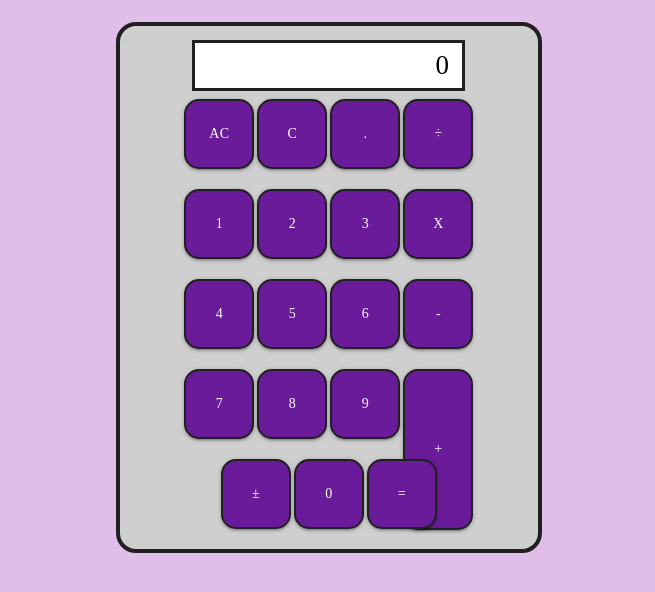
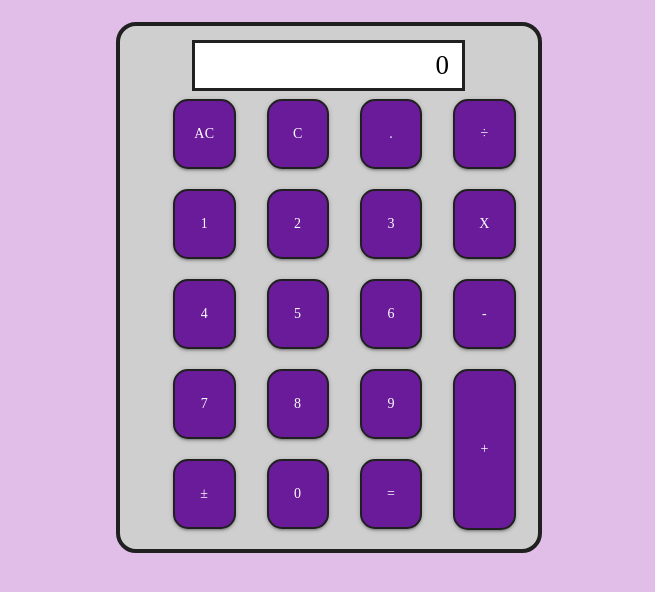
Before and after one commit to kevintrogers/javascript-calculator, a plain HTML site: page index.html in a window 1280 px wide. Shown: the part 114-706 px from the top of the page, without its empty margins (311-966 px from the left). Drawn offline with nearby package versions, Linux system fonts and the light colour scheme; a web font is replaced by a local one.

Commit message:
added grid to buttons

```diff
--- a/index.html
+++ b/index.html
@@ -27,36 +27,36 @@
   <div class='display-frame center'>
     <input id='display' class='center' name='display' value='0'>
   </div>
-  <div class='row center'>
-    <input class='btn imm-op' type='button' value='AC'>
-    <input class='btn imm-op' type='button' value='C'>
-    <input class='btn imm-op' type='button' value='.'>
-    <button class='btn operation' type='button' value='/'>&#247;</button>
+  <div class='col s12  row'>
+    <input class='btn col s2 offset-s1 imm-op' type='button' value='AC'>
+    <input class='btn col s2 offset-s1 imm-op' type='button' value='C'>
+    <input class='btn col s2 offset-s1 imm-op' type='button' value='.'>
+    <button class='btn col s2 offset-s1 operation' type='button' value='/'>&#247;</button>
   </div>
-  <div class='row center'>
-    <input class='btn int' type='button' value='1'>
-    <input class='btn int' type='button' value='2'>
-    <input class='btn int' type='button' value='3'>
-    <input class='btn operation' type='button' value='x'>
+  <div class='col s12 row center'>
+    <input class='btn col s2 offset-s1 int' type='button' value='1'>
+    <input class='btn col s2 offset-s1 int' type='button' value='2'>
+    <input class='btn col s2 offset-s1 int' type='button' value='3'>
+    <input class='btn col s2 offset-s1 operation' type='button' value='x'>
   </div>
-  <div class='row center'>
-    <input class='btn int' type='button' value='4'>
-    <input class='btn int' type='button' value='5'>
-    <input class='btn int' type='button' value='6'>
-    <input class='btn operation' type='button' value='-'>
+  <div class='col s12 row center'>
+    <input class='btn col s2 offset-s1 int' type='button' value='4'>
+    <input class='btn col s2 offset-s1 int' type='button' value='5'>
+    <input class='btn col s2 offset-s1' type='button' value='6'>
+    <input class='btn col col s2 offset-s1 operation' type='button' value='-'>
 
   </div>
-  <div class='row center'>
-    <input class='btn int' type='button' value='7'>
-    <input class='btn int' type='button' value='8'>
-    <input class='btn int' type='button' value='9'>
-    <input class='btn operation tall-btn' type='button' value='+'>
+  <div class='col s12 row center'>
+    <input class='btn col s2 offset-s1 int' type='button' value='7'>
+    <input class='btn col s2 offset-s1 int' type='button' value='8'>
+    <input class='btn col s2 offset-s1 int' type='button' value='9'>
+    <input class='btn col s2 offset-s1 operation tall-btn col s2' type='button' value='+'>
 
   </div>
-  <div class='row center last-row'>
-    <button class='btn imm-op' type='button' value='plus_minus'>&#177;</button>
-    <input class='btn int' type='button' value='0'>
-    <input class='btn operation' type='button' value='='>
+  <div class='col s12 row center last-row'>
+    <button class='btn col s2 offset-s1 imm-op' type='button' value='plus_minus'>&#177;</button>
+    <input class='btn col s2 offset-s1 int' type='button' value='0'>
+    <input class='btn col s2 offset-s1 operation' type='button' value='='>
 
   </div>
 
--- a/scss/style.scss
+++ b/scss/style.scss
@@ -48,8 +48,13 @@ h1{
   border-radius: 20px;
   border: 4px solid $border-color;
 }
+.calculator-body .row {
+
+}
 
 input.btn, button.btn{
+
+  display:inline-block;
   font-family: $btn-font;
   color: $text-color;
   background: $btn-color;
```
Also changed, not shown: css/style.css.
